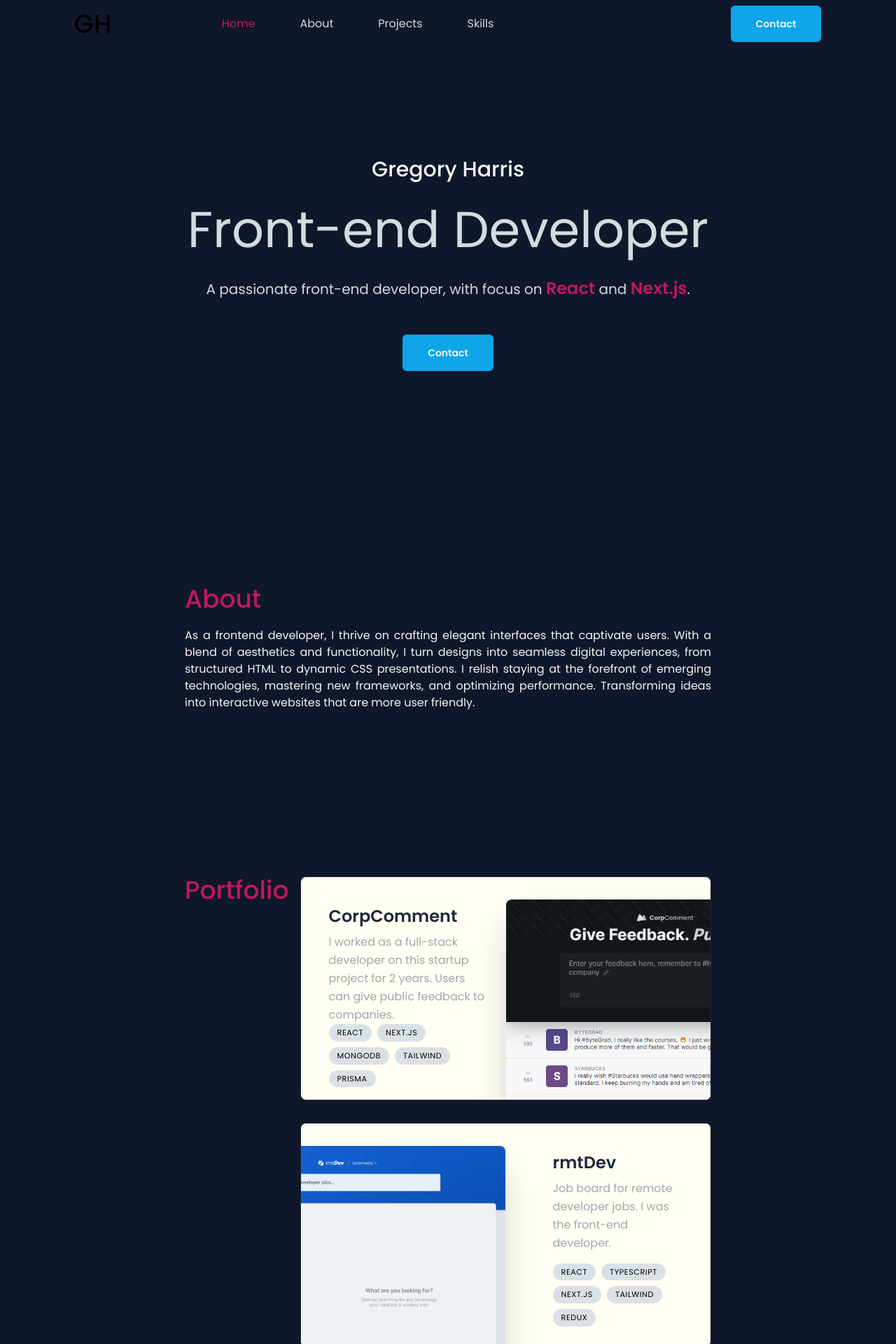
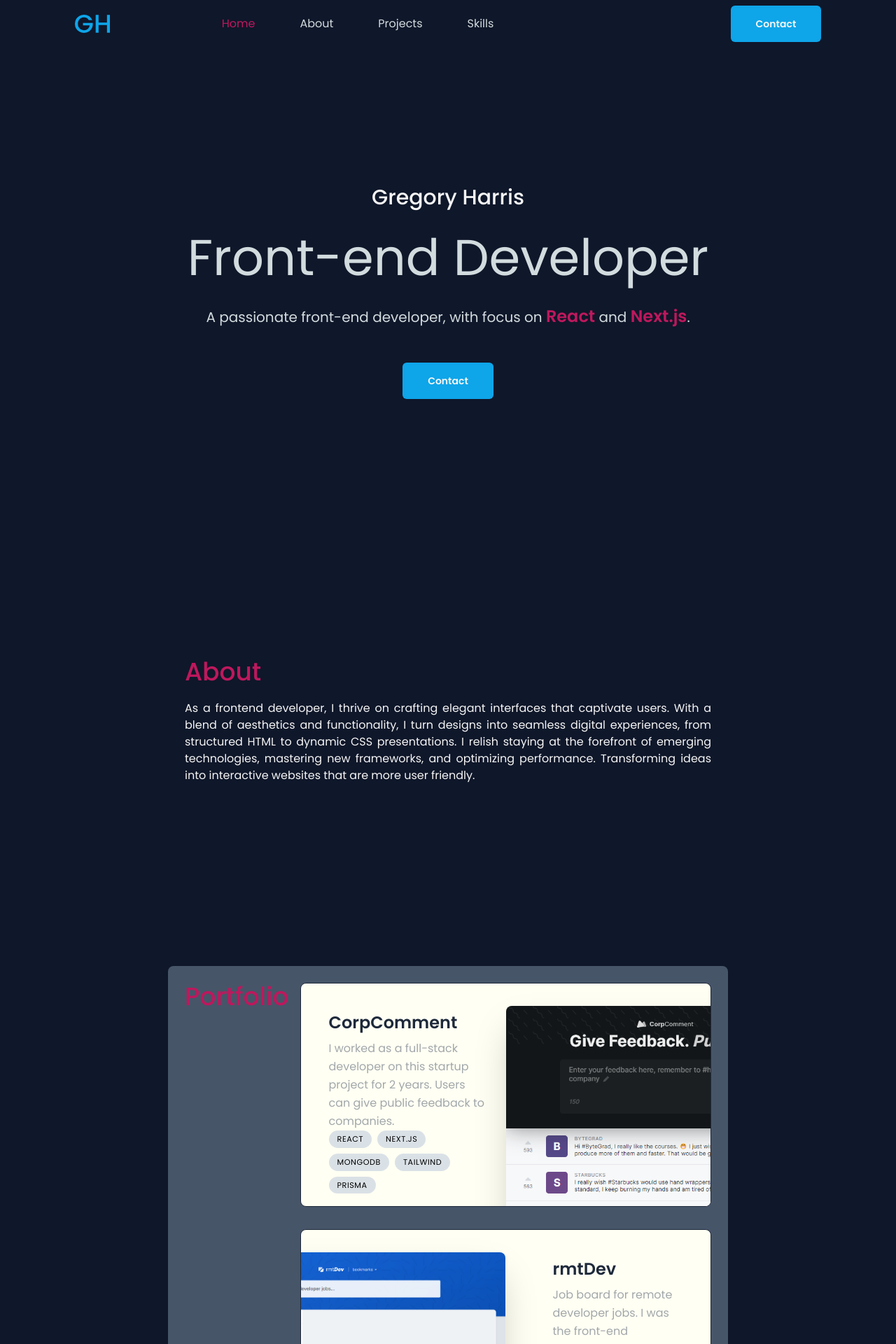
Before and after one commit to gregoryharris869/new_portfolio, a React (Vite) app: page / in a window 1280 px wide. Shown: the top 1920 px of the page at 70% size. Built offline with nearby package versions, Linux system fonts and the light colour scheme.

Commit message:
email contact

```diff
--- a/src/components/About.tsx
+++ b/src/components/About.tsx
@@ -6,7 +6,7 @@ const About = ({ setSelectedPage }: Props) => {
   return (
     <section id="about" className="py-10 md:py-40">
       <motion.div
-        className="container max-w-[50rem] mx-auto px-6"
+        className="container max-w-[50rem] mx-auto p-6"
         onViewportEnter={() => setSelectedPage(SelectedPage.About)}
       >
         <motion.div
--- a/src/components/Contact.tsx
+++ b/src/components/Contact.tsx
@@ -7,7 +7,7 @@ type Props = {
 };
 
 function Contact({ setSelectedPage }: Props) {
-  const inputStyles = `mb-5 w-full rounded-lg bg-surface3
+  const inputStyles = `mb-5 w-full rounded-lg bg-text1
   px-5 py-3 placeholder-black`;
 
   const {
@@ -27,7 +27,7 @@ function Contact({ setSelectedPage }: Props) {
   return (
     <section id="contact" className="py-10 md:py-40 ">
       <motion.div
-        className="container max-w-[50rem] mx-auto px-6"
+        className="container max-w-[50rem] mx-auto p-6 bg-surface2 rounded-lg "
         onViewportEnter={() => setSelectedPage(SelectedPage.Contact)}
       >
         {/* HEADER */}
--- a/src/components/Home.tsx
+++ b/src/components/Home.tsx
@@ -8,9 +8,9 @@ const textVariant = "text-2xl font-semibold text-textAction";
 
 const Home = ({ setSelectedPage }: Props) => {
   return (
-    <section id="home" className="py-10 md:py-40">
+    <section id="home" className=" md:py-40">
       <motion.div
-        className="container max-w-screen-xl px-4 mx-auto"
+        className="container max-w-screen-xl p-10 mx-auto"
         onViewportEnter={() => setSelectedPage(SelectedPage.Home)}
       >
         <motion.div
@@ -24,11 +24,11 @@ const Home = ({ setSelectedPage }: Props) => {
             visible: { opacity: 1, x: 0 },
           }}
         >
-          <h6 className="mt-16 mb-8 text-lg font-medium text-text1 md:text-3xl">
+          <h6 className="pt-16 pb-8 text-lg font-medium text-text1 md:text-3xl">
             Gregory Harris
           </h6>
 
-          <h1 className="mb-8 text-4xl font-normal leading-none text-text2 md:text-7xl">
+          <h1 className="pb-8 text-4xl font-normal leading-none text-text2 md:text-7xl">
             Front-end Developer
           </h1>
 
@@ -37,7 +37,6 @@ const Home = ({ setSelectedPage }: Props) => {
             <span className={textVariant}>React</span> and{" "}
             <span className={textVariant}>Next.js</span>.
           </p>
-
           <ActionButton setSelectedPage={setSelectedPage}>Contact</ActionButton>
         </motion.div>
       </motion.div>
--- a/src/components/Navbar/Link.tsx
+++ b/src/components/Navbar/Link.tsx
@@ -14,7 +14,7 @@ function Link({ page, selectedPage, setSelectedPage }: Props) {
       className={`${
         selectedPage === lowerCasePage ? "text-textAction" : "text-text2"
       }
-      transition duration-500 hover:text-brandAccent
+      transition duration-500 hover:text-textAction
     `}
       href={`#${lowerCasePage}`}
       onClick={() => setSelectedPage(lowerCasePage)}
--- a/src/components/Projects.tsx
+++ b/src/components/Projects.tsx
@@ -8,9 +8,9 @@ type Props = { setSelectedPage: (value: SelectedPage) => void };
 
 const Projects = ({ setSelectedPage }: Props) => {
   return (
-    <section id="projects" className="py-10 md:py-16">
+    <section id="projects" className="py-10 md:py-16 ">
       <motion.div
-        className="container  max-w-[50rem] px-6 mx-auto"
+        className="container  max-w-[50rem] p-6 mx-auto bg-surface2 rounded-lg"
         onViewportEnter={() => setSelectedPage(SelectedPage.Projects)}
       >
         <div className="flex flex-col justify-between lg:flex-row ">
```
Also changed, not shown: public/gh.svg, src/assets/gh.svg.
